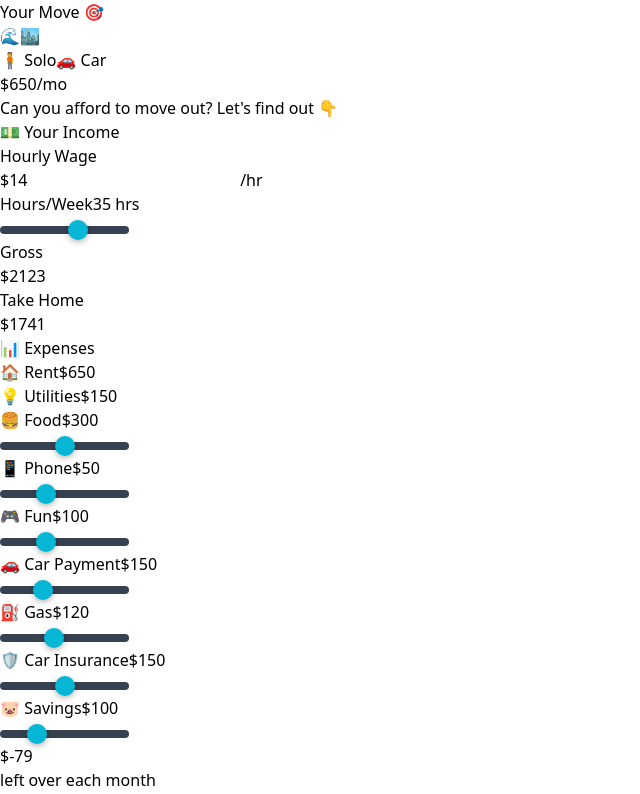
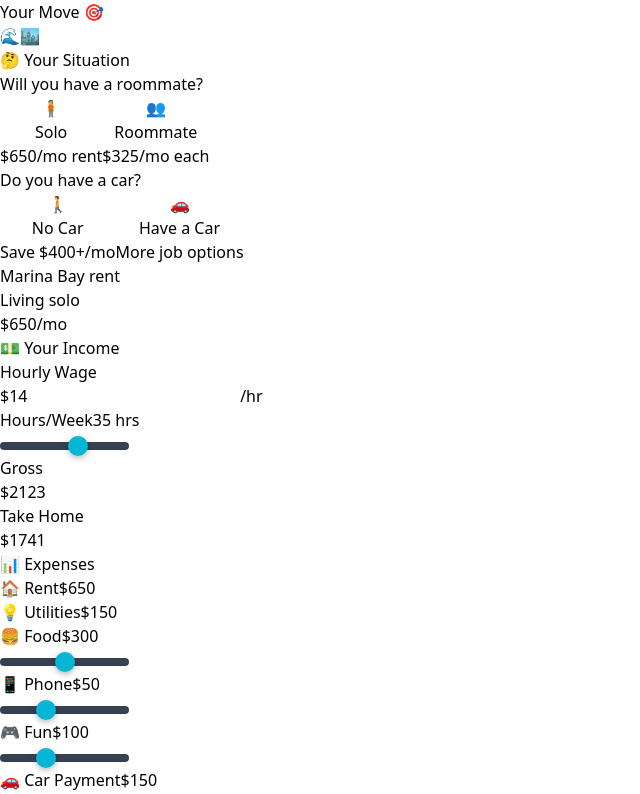
Before and after one commit to mwvolo/mog, a React (Vite) app: page / in a window 1280 px wide. Shown: the top 794 px of the page, without its empty margins (0-640 px from the left). Built offline with nearby package versions, Linux system fonts and the light colour scheme.

Commit message:
updated pills

```diff
--- a/src/MoveOutGuide.jsx
+++ b/src/MoveOutGuide.jsx
@@ -223,32 +223,6 @@ export default function MoveOutGuide() {
               </button>
             </div>
           </div>
-
-          {/* Quick Settings Bar */}
-          <div className="flex items-center justify-between mt-3 text-sm">
-            <div className="flex items-center gap-4">
-              <button
-                onClick={() => setHasRoommate(!hasRoommate)}
-                className={`px-3 py-1.5 rounded-full transition-all ${
-                  hasRoommate ? 'bg-purple-500 text-white' : 'bg-gray-800 text-gray-400'
-                }`}
-              >
-                {hasRoommate ? '👥 Roommate' : '🧍 Solo'}
-              </button>
-              <button
-                onClick={() => setHasCar(!hasCar)}
-                className={`px-3 py-1.5 rounded-full transition-all ${
-                  hasCar ? 'bg-green-500 text-white' : 'bg-gray-800 text-gray-400'
-                }`}
-              >
-                {hasCar ? '🚗 Car' : '🚶 No Car'}
-              </button>
-            </div>
-            <div className="text-right">
-              <span className="text-2xl font-black text-cyan-400">${RENT}</span>
-              <span className="text-gray-500">/mo</span>
-            </div>
-          </div>
         </div>
       </div>
 
@@ -259,11 +233,88 @@ export default function MoveOutGuide() {
         {activeTab === 'budget' && (
           <div className="space-y-4">
 
-            {/* Quick context */}
-            <div className="text-center py-2">
-              <p className="text-gray-500 text-sm">
-                Can you afford to move out? Let's find out 👇
-              </p>
+            {/* Your Situation */}
+            <div className="bg-gray-900 rounded-2xl p-4">
+              <h2 className="font-bold text-lg mb-4">🤔 Your Situation</h2>
+
+              {/* Roommate Question */}
+              <div className="mb-4">
+                <p className="text-gray-300 text-sm mb-2">Will you have a roommate?</p>
+                <div className="grid grid-cols-2 gap-2">
+                  <button
+                    onClick={() => setHasRoommate(false)}
+                    className={`p-3 rounded-xl border-2 transition-all ${
+                      !hasRoommate
+                        ? 'border-cyan-500 bg-cyan-500/20 text-white'
+                        : 'border-gray-700 bg-gray-800 text-gray-400'
+                    }`}
+                  >
+                    <div className="text-2xl mb-1">🧍</div>
+                    <div className="font-medium">Solo</div>
+                    <div className="text-xs text-gray-500">${selectedLocation === 'marina' ? '650' : '550'}/mo rent</div>
+                  </button>
+                  <button
+                    onClick={() => setHasRoommate(true)}
+                    className={`p-3 rounded-xl border-2 transition-all ${
+                      hasRoommate
+                        ? 'border-purple-500 bg-purple-500/20 text-white'
+                        : 'border-gray-700 bg-gray-800 text-gray-400'
+                    }`}
+                  >
+                    <div className="text-2xl mb-1">👥</div>
+                    <div className="font-medium">Roommate</div>
+                    <div className="text-xs text-gray-500">${selectedLocation === 'marina' ? '325' : '275'}/mo each</div>
+                  </button>
+                </div>
+              </div>
+
+              {/* Car Question */}
+              <div>
+                <p className="text-gray-300 text-sm mb-2">Do you have a car?</p>
+                <div className="grid grid-cols-2 gap-2">
+                  <button
+                    onClick={() => setHasCar(false)}
+                    className={`p-3 rounded-xl border-2 transition-all ${
+                      !hasCar
+                        ? 'border-green-500 bg-green-500/20 text-white'
+                        : 'border-gray-700 bg-gray-800 text-gray-400'
+                    }`}
+                  >
+                    <div className="text-2xl mb-1">🚶</div>
+                    <div className="font-medium">No Car</div>
+                    <div className="text-xs text-gray-500">Save $400+/mo</div>
+                  </button>
+                  <button
+                    onClick={() => setHasCar(true)}
+                    className={`p-3 rounded-xl border-2 transition-all ${
+                      hasCar
+                        ? 'border-yellow-500 bg-yellow-500/20 text-white'
+                        : 'border-gray-700 bg-gray-800 text-gray-400'
+                    }`}
+                  >
+                    <div className="text-2xl mb-1">🚗</div>
+                    <div className="font-medium">Have a Car</div>
+                    <div className="text-xs text-gray-500">More job options</div>
+                  </button>
+                </div>
+                {!hasCar && selectedLocation === 'marina' && (
+                  <p className="text-yellow-400 text-xs mt-2">⚠️ Marina Bay really needs a car — limited transit</p>
+                )}
+              </div>
+            </div>
+
+            {/* Rent Summary */}
+            <div className={`rounded-xl p-4 ${selectedLocation === 'marina' ? 'bg-cyan-500/20' : 'bg-orange-500/20'}`}>
+              <div className="flex justify-between items-center">
+                <div>
+                  <p className="text-gray-400 text-sm">{loc.name} rent</p>
+                  <p className="text-xs text-gray-500">{hasRoommate ? 'Split with roommate' : 'Living solo'}</p>
+                </div>
+                <div className="text-right">
+                  <span className="text-3xl font-black text-white">${RENT}</span>
+                  <span className="text-gray-400">/mo</span>
+                </div>
+              </div>
             </div>
 
             {/* Income Card */}
```
